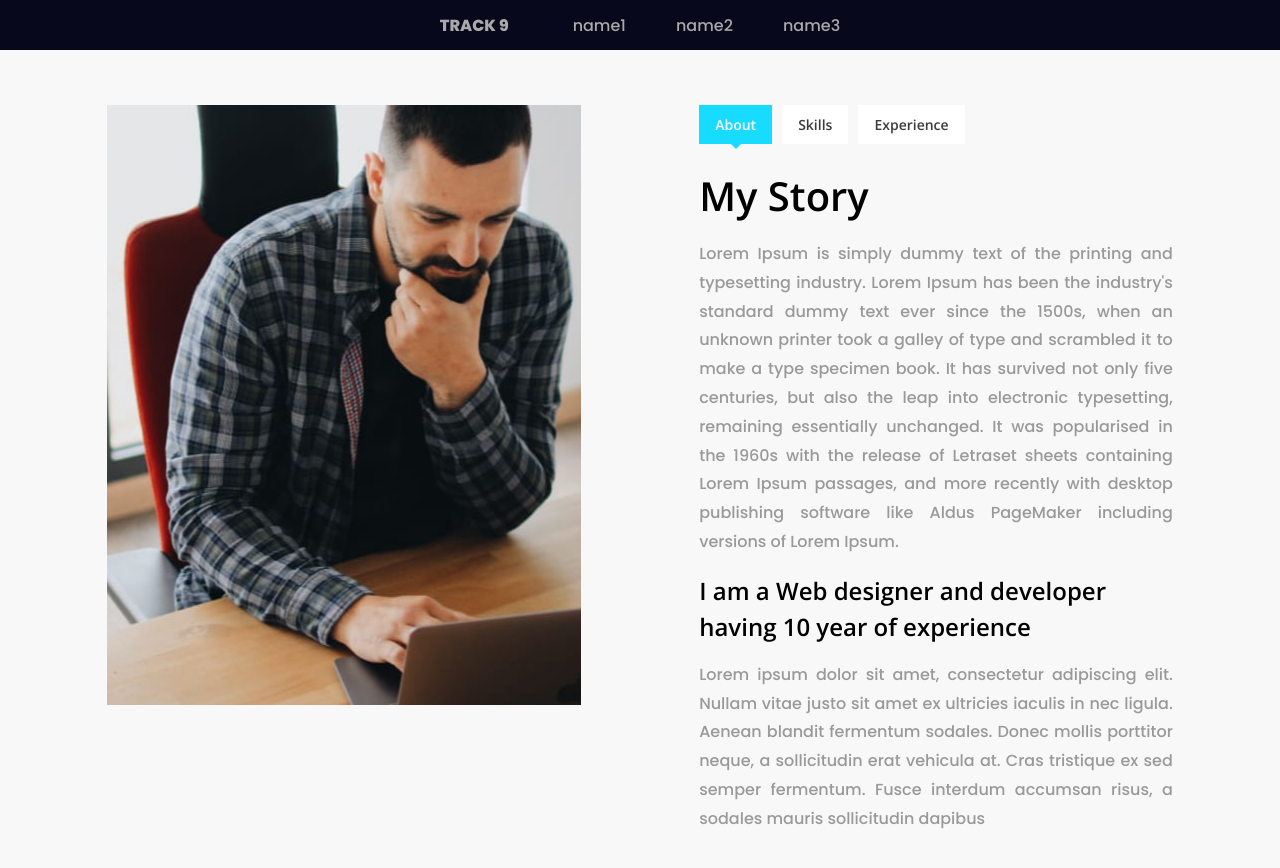
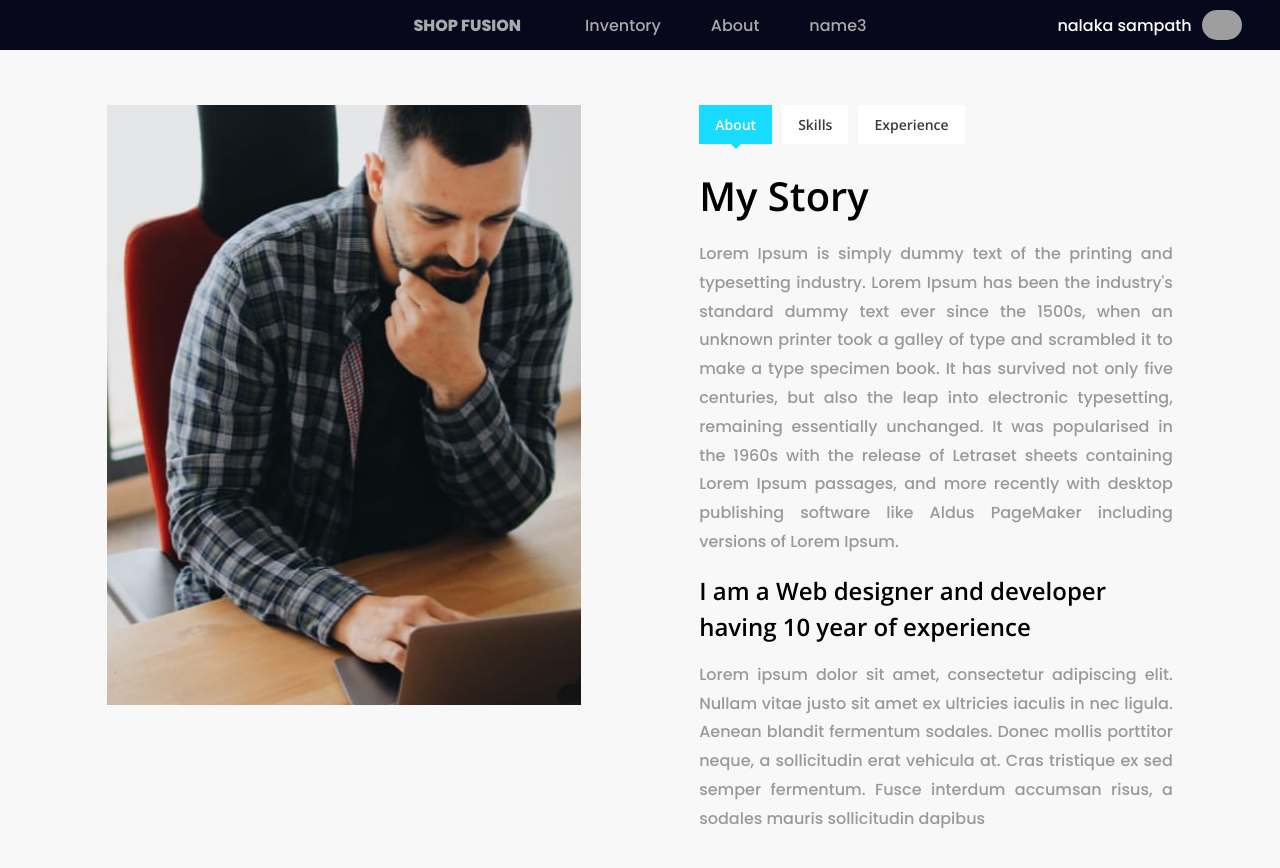
Before and after one commit to UserSampath/E-Commerce_Platform, a React (Vite) app in the folder Frontend/: page /About in a window 1280 px wide. Shown: the top 868 px of the page. Built offline with nearby package versions, Linux system fonts and the light colour scheme; grey boxes are pictures that could not be loaded.

Commit message:
add profile to the nav bar

```diff
--- a/Frontend/src/App.jsx
+++ b/Frontend/src/App.jsx
@@ -2,7 +2,7 @@ import "./app.css";
 import { BrowserRouter, Routes, Route } from "react-router-dom";
 import SignIn from "./pages/signIn/SignIn";
 import SignUp from "./pages/signUp/SignUp";
-import Home from "./pages/home/Home";
+import Inventory from "./pages/Inventory/Inventory";
 import About from "./pages/About/About";
 
 function App() {
@@ -10,11 +10,9 @@ function App() {
     <BrowserRouter>
       <Routes>
         <Route path="/" element={<SignIn />}></Route>
-        <Route path="/Home" element={<Home />}></Route>
+        <Route path="/Inventory" element={<Inventory />}></Route>
         <Route path="/register" element={<SignUp />}></Route>
         <Route path="/About" element={<About />}></Route>
-
-
       </Routes>
     </BrowserRouter>
   );
--- a/Frontend/src/components/Nav/Nav.jsx
+++ b/Frontend/src/components/Nav/Nav.jsx
@@ -5,13 +5,13 @@ export const Nav = (props) => {
   const [toggleIcon, setToggleIcon] = useState("nav__toggler");
   const navItems = [
     {
-      path: "/",
-      name: "name1",
+      path: "/Inventory",
+      name: "Inventory",
       category: "customer",
     },
     {
-      path: "/",
-      name: "name2",
+      path: "/About",
+      name: "About",
       category: "customer",
     },
     {
@@ -53,7 +53,7 @@ export const Nav = (props) => {
   return (
     <nav className="nav">
       <a href="#" className="nav__brand">
-        Track 9
+        Shop Fusion
       </a>
       <ul className={active}>
         {navItems
@@ -68,6 +68,13 @@ export const Nav = (props) => {
             );
           })}
       </ul>
+      <div className="a" style={{ position: "absolute", right: "3%" }}>
+        <div className="boxMiddle">
+
+          <div>nalaka sampath</div>
+          <img src="../../../image/lap.jpg" alt="" width={"40px"}  style={{borderRadius:"50px", marginLeft:"10px"}}/>
+        </div>
+      </div>
       <div onClick={navToggle} className={toggleIcon}>
         <div className="line1"></div>
         <div className="line2"></div>
--- a/Frontend/src/components/Nav/nav.css
+++ b/Frontend/src/components/Nav/nav.css
@@ -82,3 +82,7 @@ transform: rotate(-45deg) translate(-6px, 5px);
 transform: rotate(45deg) translate(-6px, -5px);
 
 }
+
+.nav__item :hover{
+color: aqua;
+}
--- a/Frontend/src/pages/home/Home.jsx
+++ b/Frontend/src/pages/Inventory/Inventory.jsx
@@ -1,7 +1,8 @@
 import React from "react";
-import "./home.css";
+import "./Inventory.css";
 import { Nav } from "../../components/Nav/Nav";
 import InventoryItem from "../../components/InventoryItem/InventoryItem";
+import Button from "../../components/Button/Button";
 
 const items = [
   {
@@ -31,7 +32,7 @@ const items = [
 
 ];
 
-const Home = () => {
+const Inventory = () => {
   return (
     <>
       <Nav category="customer" />
@@ -41,14 +42,22 @@ const Home = () => {
           style={{ marginTop: "70px", marginBottom: "20px" }}>
           Inventory
         </h1>
+        <div style={{ marginTop: "55px", marginLeft: "100px" }}>
+          <Button type={"button-blue"} text="Add new item" />
+        </div>
       </div>
-      {items.map((item,index) => {
+      {items.map((item, index) => {
         return (
-          <InventoryItem key={index} name={item.name} description={item.description} quantity={item.quantity} />
-        )
+          <InventoryItem
+            key={index}
+            name={item.name}
+            description={item.description}
+            quantity={item.quantity}
+          />
+        );
       })}
     </>
   );
 };
 
-export default Home;
+export default Inventory;
--- a/Frontend/src/pages/signIn/SignIn.jsx
+++ b/Frontend/src/pages/signIn/SignIn.jsx
@@ -31,7 +31,7 @@ const SignIn = () => {
               <div>
                 <h2>New Here?</h2>
                 <div className="newHereButton">
-                  <Button type={"-bbuttonlack"} text="Sign Up" />
+                  <Button type={"button-black"} text="Sign Up" />
                 </div>
               </div>
             </div>
```
Also changed, not shown: Frontend/src/pages/Inventory/Inventory.css (renamed from Frontend/src/pages/home/home.css).
